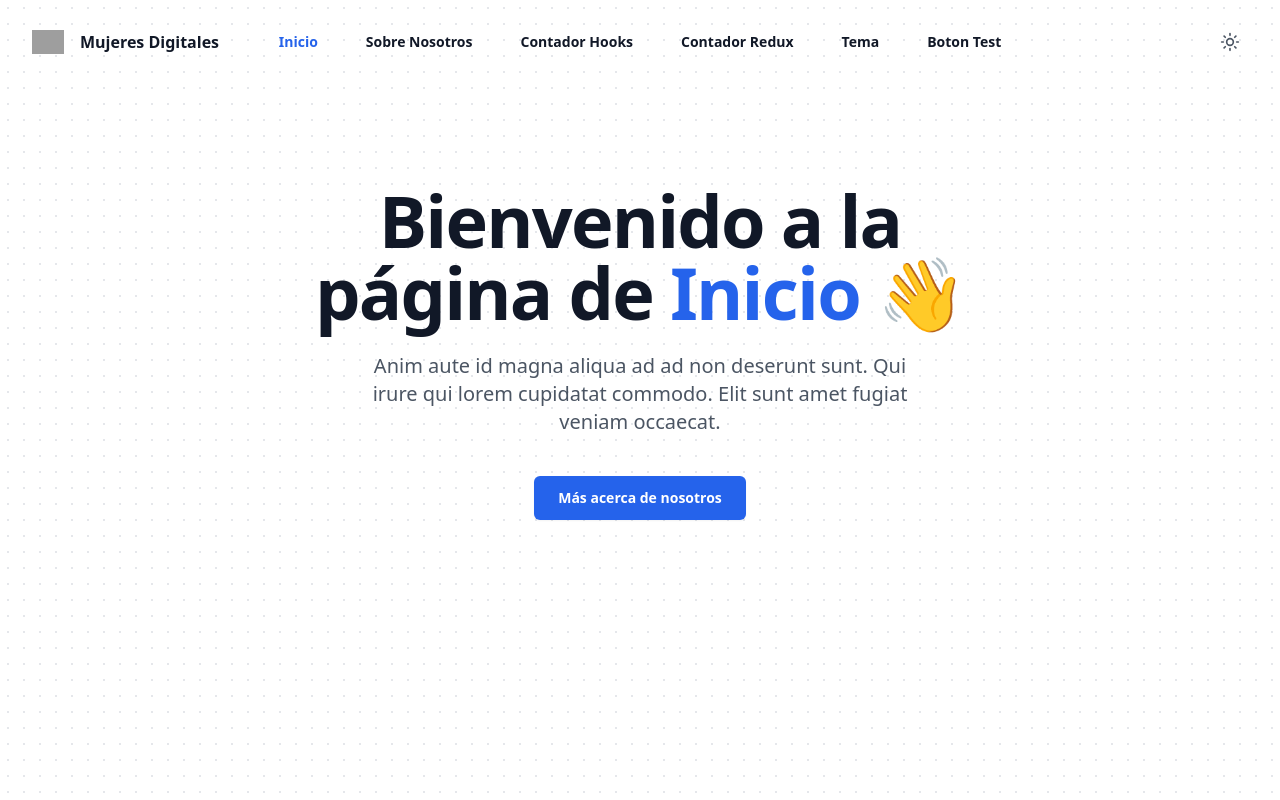
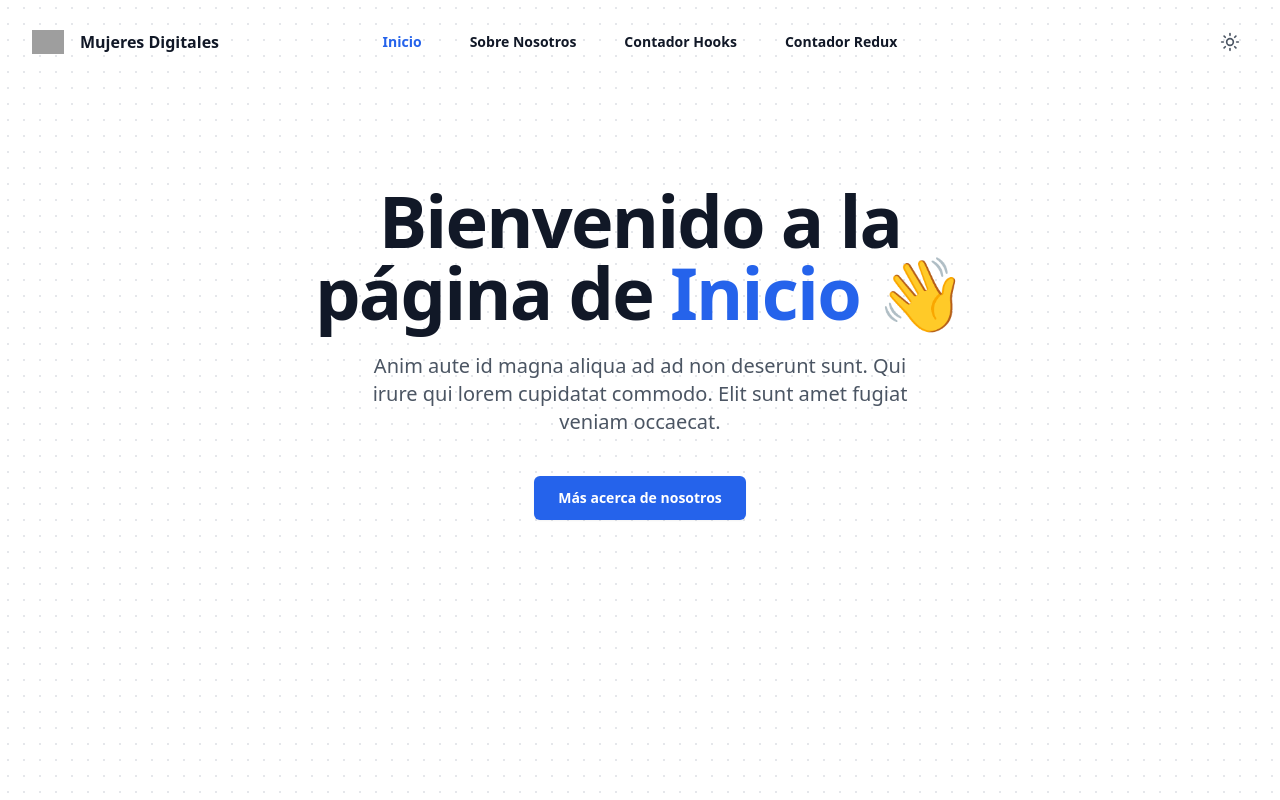
Before and after one commit to Karoll-e/taller-react-6, a React (Create React App) app: page / in a window 1280 px wide. Built offline with nearby package versions, Linux system fonts and the light colour scheme; grey boxes are pictures that could not be loaded.

Commit message:
Refactor NavBar component

```diff
--- a/public/index.html
+++ b/public/index.html
@@ -24,7 +24,7 @@
       work correctly both with client-side routing and a non-root public URL.
       Learn how to configure a non-root public URL by running `npm run build`.
     -->
-    <title>React App</title>
+    <title>Taller 6 React</title>
   </head>
   <body>
     <noscript>You need to enable JavaScript to run this app.</noscript>
--- a/src/App.js
+++ b/src/App.js
@@ -6,6 +6,7 @@ import About from "./components/About";
 import ContadorHooks from "./components/ContadorHooks";
 import { ThemeProvider, useTheme } from './components/ThemeContext';
 import CounterRedux from "./components/redux/CounterRedux";
+import BotonTesting from "./components/BotonTesting"
 
 function App() {
   return (
@@ -32,10 +33,9 @@ const ThemeWrapper = () => {
               <Route path="/" element={<Home />} />
               <Route path="/about" element={<About />} />
               <Route path="/hooks-counter" element={<ContadorHooks />} />
-              <Route path="/redux-counter" element={<CounterRedux/>} />
+              <Route path="/redux-counter" element={<CounterRedux />} />
               <Route path="/theme" element={""} />
-              <Route path="/test-button" element={""} />
-              <Route path="/login" element={""} />
+              <Route path="/test-button" element={<BotonTesting />} />
             </Routes>
           </main>
         </BrowserRouter>
--- a/src/components/NavBar.jsx
+++ b/src/components/NavBar.jsx
@@ -1,22 +1,24 @@
 import { Link, NavLink } from "react-router-dom";
-import { useState } from "react";
-import { Menu, X, Sun, Moon} from "lucide-react";
+import { Sun, Moon } from "lucide-react";
 import logo from "../assets/logo.png";
 import { useTheme } from "./ThemeContext";
 import useThemeStyles from "./customHooks/useThemeStyles";
 
 function NavBar() {
-  const [isMenuOpen, setIsMenuOpen] = useState(false);
   const { toggleTheme, isToggleDark } = useTheme();
-  const { textPrimary, textSecondary, isActiveNavLink, isNotActiveNavLink, navBarLinkHover } = useThemeStyles();
+  const {
+    textPrimary,
+    textSecondary,
+    isActiveNavLink,
+    isNotActiveNavLink,
+    navBarLinkHover,
+  } = useThemeStyles();
 
   const navigation = [
     { name: "Inicio", path: "/" },
     { name: "Sobre Nosotros", path: "/about" },
     { name: "Contador Hooks", path: "/hooks-counter" },
     { name: "Contador Redux", path: "/redux-counter" },
-    { name: "Tema", path: "/theme" },
-    { name: "Boton Test", path: "/test-button" },
   ];
 
   return (
@@ -55,7 +57,11 @@ function NavBar() {
             className={`rounded-md p-2 ${textSecondary} ${navBarLinkHover}`}
             onClick={toggleTheme}
           >
-            {isToggleDark ? <Moon className="h-5 w-5" /> : <Sun className="h-5 w-5" />}
+            {isToggleDark ? (
+              <Moon className="h-5 w-5" />
+            ) : (
+              <Sun className="h-5 w-5" />
+            )}
             <span className="sr-only">Toggle theme</span>
           </button>
         </div>
```
Also changed, not shown: public/manifest.json (deleted), 1 other file (tests, documents, lock files or other folders).
